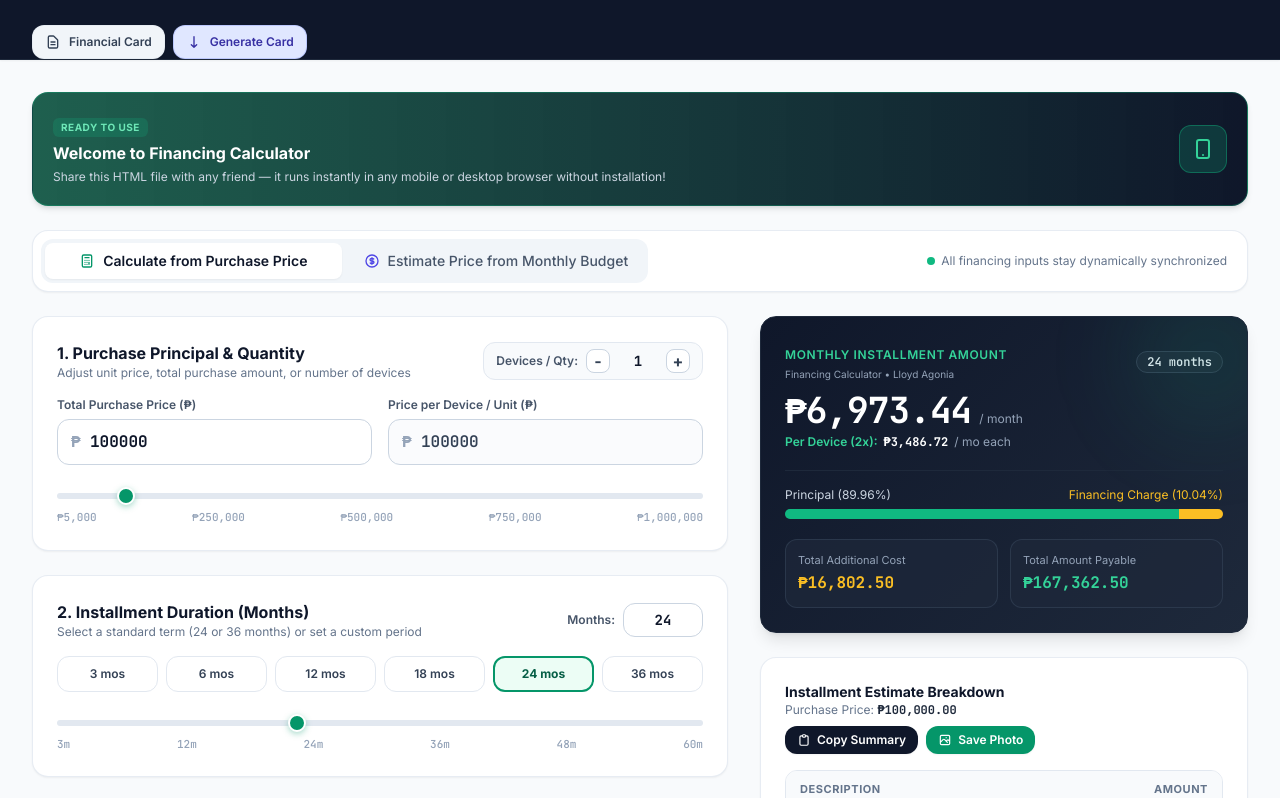
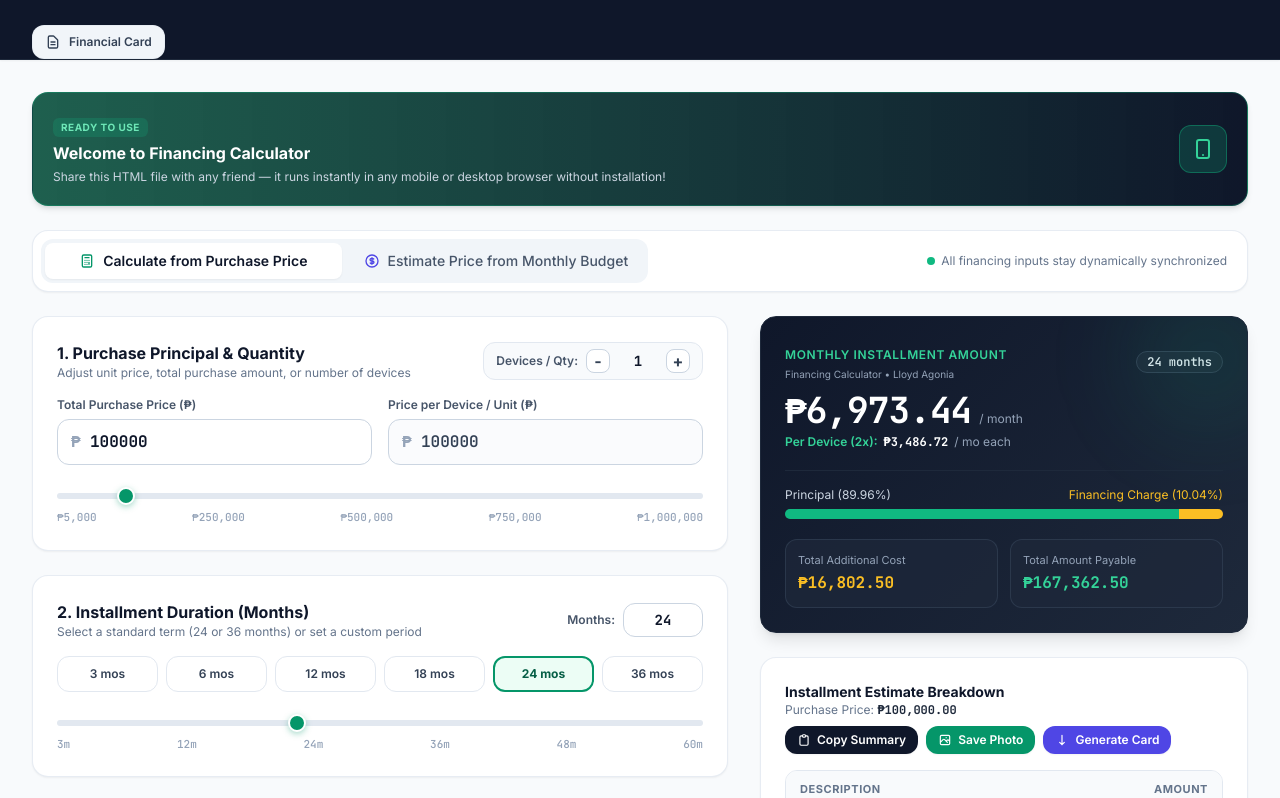
Before and after one commit to djdark08/financing-calculator, a website: page public/index.html in a window 1280 px wide. Shown: the part 81-879 px from the top of the page. Drawn offline with nearby package versions, Linux system fonts and the light colour scheme.

Commit message:
Move Generate Card button to the action bar with Copy Summary and Save Photo
Co-Authored-By: Buffy <noreply@freebuff.com>

```diff
--- a/public/index.html
+++ b/public/index.html
@@ -206,12 +206,6 @@
           </svg>
           <span id="financial-card-label">Financial Card</span>
         </button>
-        <button type="button" id="generate-card-btn" class="inline-flex items-center gap-2 px-3 py-2 rounded-xl text-xs font-semibold bg-indigo-100 hover:bg-indigo-200 text-indigo-800 border border-indigo-300/60 transition cursor-pointer shadow-sm" title="Generate and open financial card">
-          <svg xmlns="http://www.w3.org/2000/svg" class="w-4 h-4" fill="none" viewBox="0 0 24 24" stroke="currentColor" stroke-width="2">
-            <path stroke-linecap="round" stroke-linejoin="round" d="M12 4v16m0 0l-4-4m4 4l4-4" />
-          </svg>
-          <span id="generate-card-label">Generate Card</span>
-        </button>
       </div>
     </div>
   </header>
@@ -544,6 +538,12 @@
                   <path stroke-linecap="round" stroke-linejoin="round" d="M4 16l4.586-4.586a2 2 0 012.828 0L16 16m-2-2l1.586-1.586a2 2 0 012.828 0L20 14m-6-6h.01M6 20h12a2 2 0 002-2V6a2 2 0 00-2-2H6a2 2 0 00-2 2v12a2 2 0 002 2z" />
                 </svg>
                 <span>Save Photo</span>
+              </button>
+              <button type="button" id="generate-card-btn" class="inline-flex items-center gap-1.5 px-3 py-1.5 rounded-xl text-xs font-semibold bg-indigo-600 hover:bg-indigo-500 text-white transition cursor-pointer shadow-sm" title="Generate and open financial card preview">
+                <svg xmlns="http://www.w3.org/2000/svg" class="w-3.5 h-3.5" fill="none" viewBox="0 0 24 24" stroke="currentColor" stroke-width="2">
+                  <path stroke-linecap="round" stroke-linejoin="round" d="M12 4v16m0 0l-4-4m4 4l4-4" />
+                </svg>
+                <span>Generate Card</span>
               </button>
             </div>
           </div>
```
